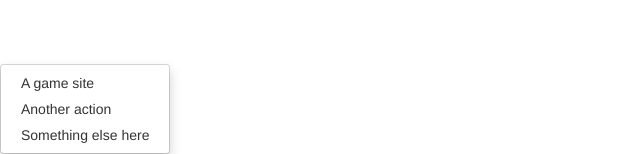
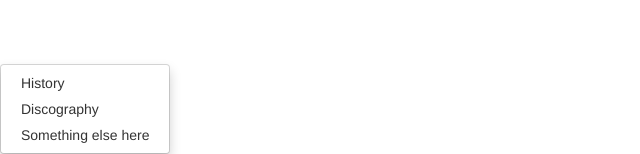
Before and after one commit to Traitan-Miller-CS/Traitan-Miller-CS.github.io, a plain HTML site: page index.html in a window 1280 px wide. Both pictures are taken after a click on the button "Action". Shown: the part 738-892 px from the top of the page, 0-640 px from the left. Drawn offline with nearby package versions, Linux system fonts and the light colour scheme.

Commit message:
Update index.html

```diff
--- a/index.html
+++ b/index.html
@@ -31,8 +31,8 @@
     Action <span class="caret"></span>
   </button>
   <ul class="dropdown-menu">
-    <li><a href="http://www.arcadeprehacks.com/">A game site</a></li>
-    <li><a href="#">Another action</a></li>
+    <li><a href="https://traitan-miller-cs.github.io/history">History</a></li>
+    <li><a href="https://traitan-miller-cs.github.io/discography">Discography</a></li>
     <li><a href="#">Something else here</a></li>
     </ul>
       </div>
```
